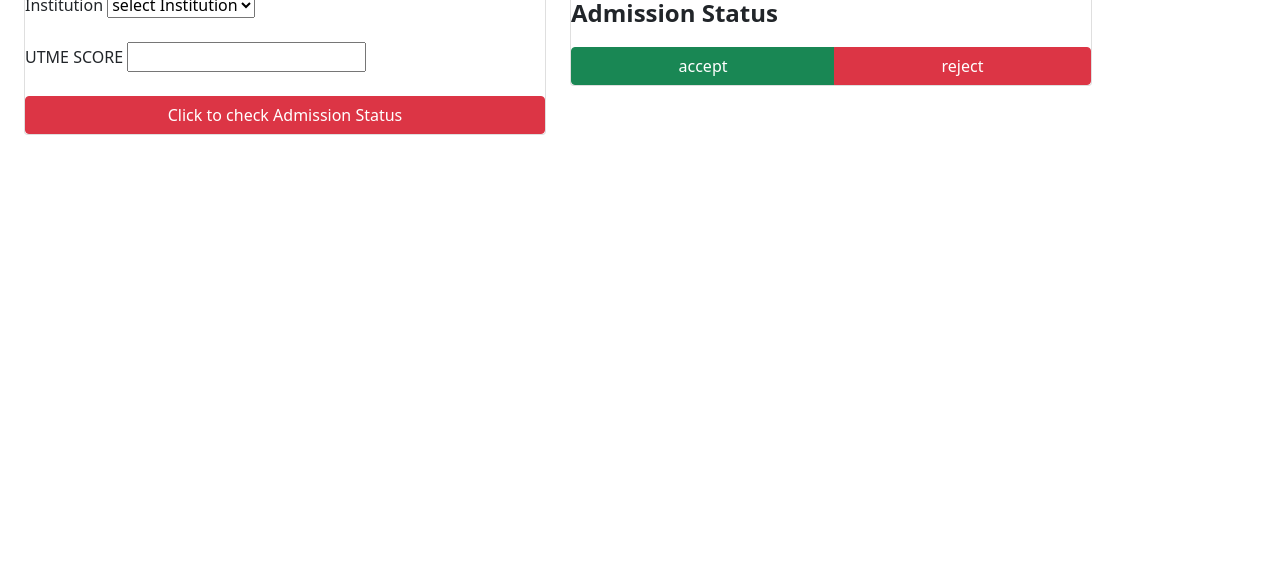
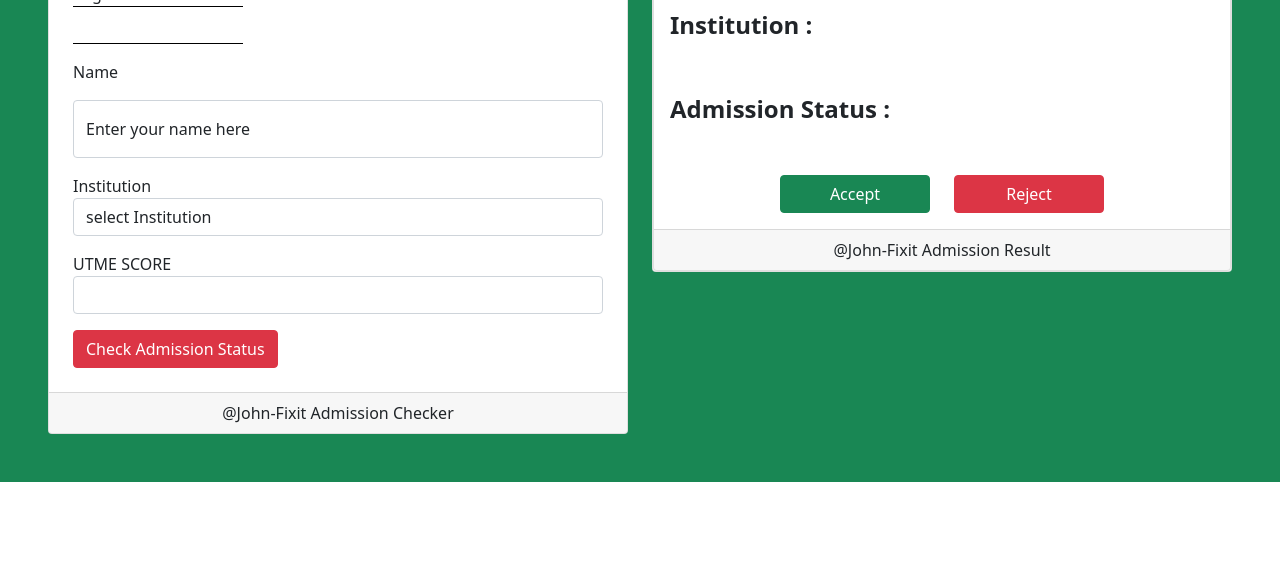
Before and after one commit to John-Fixit/Admission-checker, a plain HTML site: page index.html in a window 1280 px wide. Shown: the part 227-800 px from the top of the page. Drawn offline with Linux system fonts and the light colour scheme.

Commit message:
I created the javascript file

```diff
--- a/index.html
+++ b/index.html
@@ -7,198 +7,116 @@
     <meta name="viewport" content="width=device-width, initial-scale=1.0">
     <title>Admission Status check</title>
     <link rel="stylesheet" href="/bootstrap-5.1.1-dist/css/bootstrap.css">
+    <script src="index.js"></script>
     <style>
-        #studentId
-        {
-            width: 20%;
+        body{
+            overflow-x: hidden;
+        }
+        #studentId {
+            width: 32%;
             border: none;
-            border-left: 1px solid black !important;;
+            border-radius: 0;
+            border-top: 1px solid black !important;
+            ;
             border-bottom: 1px solid black !important;
         }
-        #studentId:hover{
+
+        #studentId:hover {
             outline: none !important;
-            width: 60%;
+            width: 100%;
             transition: 2s ease;
-            background: rgb(184, 172, 172);
+            background: rgb(233, 230, 230);
+        }
+
+        .btn1,
+        .btn2 {
+            width: 150px;
         }
     </style>
 </head>
 
 <body>
-        <div class="container row">
+    <div class="containe bg-success">
+        <h2 class="text-center card-header"><span class="text-white">NOTE :</span> PLEASE WAIT TILL IT ENDS THE ANTHEM</h2>
+        <div class="row p-5">
             <div class="col-md-6">
                 <div class="card">
-                    <h1>Candidate Profile</h1>
-                    <hr>
-                    <label for="">Registration No.<input type="text" name="" id="studentId" class="ms-5 border-bottom" maxlength="10"></label><br>
+                    <h1 class="card-header">Candidate Profile</h1>
+                    <div class="card-body p-4">
 
-                    <label for="" class="name">Name</label><input type="text" placeholder="enter your name here" id="yourName" class="mx-5" required><br>
-                    <label for="">Institution
-                        <select name="" id="school">
+                        <div class="form-group mb-3 my-3">
+                            <label for="">Registration Number</label>
+                            <input type="text" name="" id="studentId" class="mb-3 border-bottom form-control"
+                                maxlength="10">
+                        </div>
+                        <div>
+                            <p>Name</p>
+                            <div class="form-floating">
+                                <input type="text" placeholder="Enter your name here" id="yourName"
+                                    class="mb-3 form-control" required>
+                                <label for="" class="name">Enter your name here</label>
+
+                            </div>
+                        </div>
+
+                        <div class="form-group mb-3">
+                            <label for="">Institution</label>
+                            <select name="" id="school" class="form-control">
                                 <option value="">select Institution</option>
                                 <option value="1">OAU</option>
-                            <option value="2">UI</option>d
+                                <option value="2">UI</option>
                                 <option value="3">FUTA</option>
                                 <option value="4">Lautech</option>
                                 <option value="5">LASU</option>
                                 <option value="6">EKSU</option>
                             </select>
-                    </label><br>
-                    <label for="">UTME SCORE <input type="text" name="" id="userInput"></label><br>
-                    <button class="btn btn-danger" onclick="check()">Click to check Admission Status</button>
                         </div>
+
+                        <div class="form-group mb-3">
+                            <label for="">UTME SCORE</label>
+                            <input type="text" name="" id="userInput" class="form-control">
                         </div>
-            <div class="col-md-6 mt-5">
-                <div class="card">
-                    <h1>Admission Profile</h1><hr>
-                    <label for="" class="d-flex fw-bold fs-4">Institution <p id="admission" class="ms-5 fs-6 fw-light my-2"></p></label><br><br>
-                    <label for="" class="d-flex fw-bold fs-4">Admission Status</label><p id="adm"></p>
-                    <div class="btn-group">
-                        <button class="btn btn-success" onclick="accept()">accept</button><button class="btn btn-danger" onclick="reject()">reject</button>
+
+                        <button class="btn btn-danger" onclick="check()">Check Admission Status</button>
                     </div>
+                    <div class="card-footer text-center">@John-Fixit Admission Checker</div>
 
                 </div>
 
             </div>
+            <div class="col-md-6 mt-5">
+                <div class="card">
+                    <h1 class="card-header">Admission Profile</h1>
+                    <div class="card">
+                        <div class="p-3">
+                            <label for="" class="d-flex fw-bold fs-4">Institution :<p id="admission"
+                                    class="ms-4 fs-6 fw-light my-2"></p></label><br><br>
+                            <label for="" class="d-flex fw-bold fs-4">Admission Status :</label>
+                            <p id="adm"></p>
+                        </div>
+
+                        <center>
+                            <div class="btn-group p-3">
+                                <div class="row">
+                                    <div class="col-md-6">
+                                        <button class="btn btn-success btn1" onclick="accept()">Accept</button>
+                                    </div>
+
+                                    <div class="col-md-6">
+                                        <button class="btn btn-danger btn2" onclick="reject()">Reject</button>
+                                    </div>
 
                                 </div>
+                            </div>
+                        </center>
+                        <div class="card-footer text-center">@John-Fixit Admission Result</div>
+                    </div>
+                </div>
+            </div>
+        </div>
+    </div>
 
-    <script>
-        var oauCutOff = 250;
-        var uiCutOff = 240;
-        var futaCutOff = 230;
-        var lautechCutOff = 180;
-        var lasuCutOff = 180;
-        var eksuCutOff = 170;
-        var IFE = 'OBAFEMI AWOLOWO UNIVERSITY'
-        var UI = 'UNIVERSITY OF IBADAN'
-        var FUTA = 'FEDERAL UNIVERSITY OF TECHNOLOGY AKURE'
-        var LAU = 'LADOKE AKINTOLA UNIVERSITY OF TECHNOLOGY'
-        var LASU = 'LAGOS STATE UNIVERSITY OF TECHNOLOGY'
-        var EKSU = 'EKITI STATE UNIVERSITY'
 
-        var ife = 'Congratulation!' + ' You have been offered admission into ' + IFE
-        var ibadan = 'Congratulation!' + ' You have been offered admission into ' + UI
-        var akure = 'Congratulation!' + ' You have been offered admission into ' + FUTA
-        var lagos = 'Congratulation!' + ' You have been offered admission into ' + LASU
-        var ogb = 'Congratulation!' + ' You have been offered admission into ' + LAU
-        var ekiti = 'Congratulation!' + ' You have been offered admission into ' + EKSU
-        var await='ADMISSION IS NOT YET OFFERED'
-        function check() {
-           var done = document.getElementById('school')
-           var insert = done.options[done.selectedIndex].value
-           if ((studentId.value='') && (yourName.value='')) {
-               alert('please Enter your Registration Number and your Name')
-           }
-            else if ((insert==1) && (userInput.value > oauCutOff)) {
-                alert('Admission Successful')
-                admission.innerHTML = ife
-            }
-            else if ((insert==1) && (userInput.value == oauCutOff)) {
-                alert('Admission on process')
-                document.getElementById('admission').innerHTML = await
-
-            }
-            else if ((insert==1) && (userInput.value < oauCutOff)) {
-                alert('No Admission')
-                admission.innerHTML = 'NO ADMISSION YET,YOUR SCORE IS NOT UP TO THE REQUIREMENT OF ' + IFE
-            }
-            else if ((insert ==2 ) && (userInput.value > uiCutOff)) {
-                alert('Admission succeeded')
-                admission.innerHTML = ibadan
-            }
-            else if ((insert==2 ) && (userInput.value == uiCutOff)) {
-                alert('Admission on process')
-                document.getElementById('admission').innerHTML = await
-            }
-            else if ((insert==2 ) && (userInput.value < uiCutOff)) {
-                alert(' No Admission')
-                admission.innerHTML = 'NO ADMISSION YET,YOUR SCORE IS NOT UP TO THE REQUIREMENT OF ' + UI
-            }
-
-            else if ((insert==3) && (userInput.value > futaCutOff)) {
-                alert('Admission succeeded')
-                admission.innerHTML = akure
-            }
-            else if ((insert==3) && (userInput.value == futaCutOff)) {
-                alert('Admission on process')
-                document.getElementById('admission').innerHTML = await
-            }
-            else if ((insert==3) && (userInput.value < futaCutOff)) {
-                alert(' No Admission')
-                admission.innerHTML = 'NO ADMISSION YET,YOUR SCORE IS NOT UP TO THE REQUIREMENT OF THE SELECTED INSTITUTION' + FUTA
-            }
-
-            else if ((insert==4) && (userInput.value > lasuCutOff)) {
-                alert('Admission succeeded')
-                admission.innerHTML = lagos
-            }
-            else if ((insert==4) && (userInput.value == lasuCutOff)) {
-                alert('Admission on process')
-                document.getElementById('admission').innerHTML = await
-            }
-            else if ((insert==4) && (userInput.value < lasuCutOff)) {
-                alert(' No Admission')
-                admission.innerHTML = 'NO ADMISSION YET,YOUR SCORE IS NOT UP TO THE REQUIREMENT OF ' + LASU
-            }
-
-            else if ((insert==5) && (userInput.value > lautechCutOff)) {
-                alert('Admission succeeded')
-                admission.innerHTML = ogb
-            }
-            else if ((insert==5) && (userInput.value == lautechCutOff)) {
-                alert('Admission on process')
-                document.getElementById('admission').innerHTML = await
-            }
-            else if ((insert==5) && (userInput.value < lautechCutOff)) {
-                alert(' No Admission')
-                admission.innerHTML = 'NO ADMISSION YET,YOUR SCORE IS NOT UP TO THE REQUIREMENT OF ' + LAU
-            }
-
-            else if ((insert==6) && (userInput.value > eksuCutOff)) {
-                alert('Admission succeeded')
-                admission.innerHTML = ekiti
-            }
-            else if ((insert==6) && (userInput.value == eksuCutOff)) {
-                alert('Admission on process')
-                document.getElementById('admission').innerHTML = await
-            }
-            else if ((insert==6) && (userInput.value < eksuCutOff)) {
-                alert(' No Admission')
-                admission.innerHTML = 'NO ADMISSION YET,YOUR SCORE IS NOT UP TO THE REQUIREMENT OF ' + EKSU
-            }
-            else{alert('kindly select your institution')}
-
-        }
-        function accept(){
-            if (admission.innerHTML=='') {
-                adm.innerHTML=''
-            }
-            else if (admission.innerHTML==await) {
-                adm.innerHTML='NO ADMISSION DECLARED YET'
-            }
-            // else if (admission.innerHTML=='NO ADMISSION YET,YOUR SCORE IS NOT UP TO THE REQUIREMENT OF ' + IFE || UI || FUTA || LASU || LAU || EKSU) {
-            //     adm.innerHTML=''
-            // }
-            else(adm.innerHTML='CONGRATULATION, YOU HAVE ACCEPTED THE ADMISSION')
-        }
-            if (admission.innerHTML == await) {
-                adm.innerHTML=''
-            }
-        function reject(){
-            if (admission.innerHTML=='') {
-                adm.innerHTML='NOTING TO ACCEPT';
-            }
-            else if (admission.innerHTML==await) {
-                adm.innerHTML='NO ADMISSION DECLARED YET'
-            }
-            // else if (admission.innerHTML=='NO ADMISSION YET,YOUR SCORE IS NOT UP TO THE REQUIREMENT OF ' + IFE || UI || FUTA || LASU || LAU || EKSU) {
-            //     adm.innerHTML='NOTHING TO REJECT'
-            // }
-            else if(admission.innerHTML= ife || ibadan || akure || lagos || ogb || ekiti){adm.innerHTML ='SORRY,YOU REJECTED THE ADMISSION, TRY AGAIN NEXT YEAR'};
-        }
-
-    </script>
 </body>
 
 </html>
--- /dev/null
+++ b/index.js
@@ -0,0 +1,147 @@
+var music = new Audio('no admission.m4a')
+var song = new Audio('Nigeria Anthem.m4a')
+song.play()
+var oauCutOff = 250;
+var uiCutOff = 240;
+var futaCutOff = 230;
+var lautechCutOff = 180;
+var lasuCutOff = 180;
+var eksuCutOff = 170;
+var IFE = 'OBAFEMI AWOLOWO UNIVERSITY'
+var UI = 'UNIVERSITY OF IBADAN'
+var FUTA = 'FEDERAL UNIVERSITY OF TECHNOLOGY AKURE'
+var LAU = 'LADOKE AKINTOLA UNIVERSITY OF TECHNOLOGY'
+var LASU = 'LAGOS STATE UNIVERSITY OF TECHNOLOGY'
+var EKSU = 'EKITI STATE UNIVERSITY'
+
+var ife = 'Congratulation!' + ' You have been offered admission into ' + IFE
+var ibadan = 'Congratulation!' + ' You have been offered admission into ' + UI
+var akure = 'Congratulation!' + ' You have been offered admission into ' + FUTA
+var lagos = 'Congratulation!' + ' You have been offered admission into ' + LASU
+var ogb = 'Congratulation!' + ' You have been offered admission into ' + LAU
+var ekiti = 'Congratulation!' + ' You have been offered admission into ' + EKSU
+var await = 'ADMISSION IS NOT YET OFFERED'
+function check() {
+    var done = document.getElementById('school')
+    var insert = done.options[done.selectedIndex].value;
+    if ((studentId.value) == "") {
+        alert('please Enter your Registration Number')
+    }
+    else if (userInput.value > 400) {
+        alert(' Score is out of range')
+    }
+    else if ((yourName.value == "")) {
+        alert('please Enter your Name')
+    }
+    else if ((insert == 1) && (userInput.value > oauCutOff)) {
+        alert('Admission Successful')
+        admission.innerHTML = ife
+    }
+    else if ((insert == 1) && (userInput.value == oauCutOff)) {
+        alert('Admission on process')
+        document.getElementById('admission').innerHTML = await
+
+    }
+    else if ((insert == 1) && (userInput.value < oauCutOff)) {
+        alert('No Admission')
+        admission.innerHTML = 'NO ADMISSION YET,YOUR SCORE IS NOT UP TO THE REQUIREMENT OF ' + IFE
+    }
+    else if ((insert == 2) && (userInput.value > uiCutOff)) {
+        alert('Admission succeeded')
+        admission.innerHTML = ibadan
+    }
+    else if ((insert == 2) && (userInput.value == uiCutOff)) {
+        alert('Admission on process')
+        document.getElementById('admission').innerHTML = await
+    }
+    else if ((insert == 2) && (userInput.value < uiCutOff)) {
+        alert(' No Admission')
+        admission.innerHTML = 'NO ADMISSION YET,YOUR SCORE IS NOT UP TO THE REQUIREMENT OF ' + UI
+    }
+
+    else if ((insert == 3) && (userInput.value > futaCutOff)) {
+        alert('Admission succeeded')
+        admission.innerHTML = akure
+    }
+    else if ((insert == 3) && (userInput.value == futaCutOff)) {
+        alert('Admission on process')
+        document.getElementById('admission').innerHTML = await
+    }
+    else if ((insert == 3) && (userInput.value < futaCutOff)) {
+        alert(' No Admission')
+        admission.innerHTML = 'NO ADMISSION YET,YOUR SCORE IS NOT UP TO THE REQUIREMENT OF THE SELECTED INSTITUTION' + FUTA
+    }
+
+    else if ((insert == 4) && (userInput.value > lasuCutOff)) {
+        alert('Admission succeeded')
+        admission.innerHTML = lagos
+    }
+    else if ((insert == 4) && (userInput.value == lasuCutOff)) {
+        alert('Admission on process')
+        document.getElementById('admission').innerHTML = await
+    }
+    else if ((insert == 4) && (userInput.value < lasuCutOff)) {
+        alert(' No Admission')
+        admission.innerHTML = 'NO ADMISSION YET,YOUR SCORE IS NOT UP TO THE REQUIREMENT OF ' + LASU
+    }
+
+    else if ((insert == 5) && (userInput.value > lautechCutOff)) {
+        alert('Admission succeeded')
+        admission.innerHTML = ogb
+    }
+    else if ((insert == 5) && (userInput.value == lautechCutOff)) {
+        alert('Admission on process')
+        document.getElementById('admission').innerHTML = await
+    }
+    else if ((insert == 5) && (userInput.value < lautechCutOff)) {
+        alert(' No Admission')
+        admission.innerHTML = 'NO ADMISSION YET,YOUR SCORE IS NOT UP TO THE REQUIREMENT OF ' + LAU
+    }
+
+    else if ((insert == 6) && (userInput.value > eksuCutOff)) {
+        alert('Admission succeeded')
+        admission.innerHTML = ekiti
+    }
+    else if ((insert == 6) && (userInput.value == eksuCutOff)) {
+        alert('Admission on process')
+        document.getElementById('admission').innerHTML = await
+    }
+    else if ((insert == 6) && (userInput.value < eksuCutOff)) {
+        alert(' No Admission')
+        admission.innerHTML = 'NO ADMISSION YET,YOUR SCORE IS NOT UP TO THE REQUIREMENT OF ' + EKSU
+    }
+
+    else { alert('kindly select your institution') }
+
+}
+function accept() {
+    if (admission.innerHTML == '') {
+        adm.innerHTML = 'NOTHING TO ACCEPT'
+    }
+    else if (admission.innerHTML == await) {
+        adm.innerHTML = 'NO ADMISSION DECLARED YET'
+        music.play()
+    }
+    else if (admission.innerHTML == 'NO ADMISSION YET,YOUR SCORE IS NOT UP TO THE REQUIREMENT OF ' + (IFE || UI || FUTA || LASU || LAU || EKSU)){
+        adm.innerHTML = 'NOTHING TO ACCEPT'
+
+    }
+    else (adm.innerHTML = 'CONGRATULATION, YOU HAVE ACCEPTED THE ADMISSION')
+}
+function reject() {
+    if (admission.innerHTML == '') {
+        adm.innerHTML = 'NOTING TO REJECT';
+    }
+    else if (admission.innerHTML == await) {
+        adm.innerHTML = 'NO ADMISSION DECLARED YET'
+        music.play()
+    }
+    else if (admission.innerHTML == 'NO ADMISSION YET,YOUR SCORE IS NOT UP TO THE REQUIREMENT OF ' + (IFE || UI || FUTA || LASU || LAU || EKSU)) {
+        adm.innerHTML = 'NOTHING TO REJECT'
+    }
+    else if (admission.innerHTML = ife || ibadan || akure || lagos || ogb || ekiti) {
+        if (confirm('Are you sure, to REJECT the admission')) {
+            adm.innerHTML = 'SORRY,YOU REJECTED THE ADMISSION, TRY AGAIN NEXT YEAR'
+        }
+    };
+}
```
Also changed, not shown: 2 other files. Lines whose indentation alone changed are shown as unchanged.
